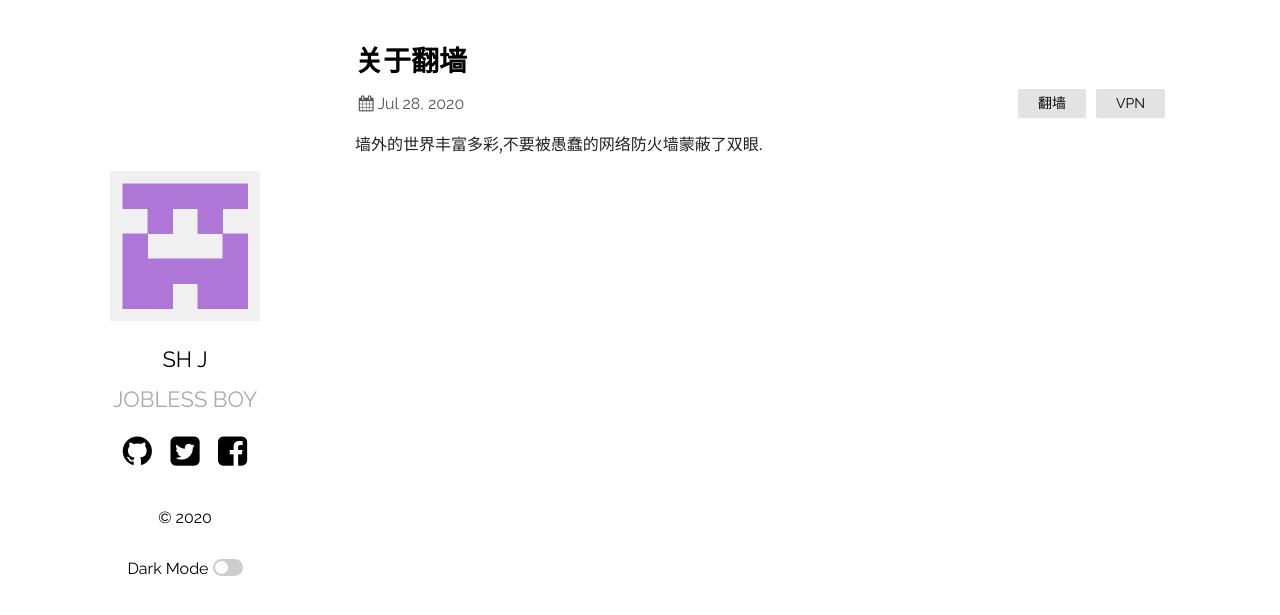
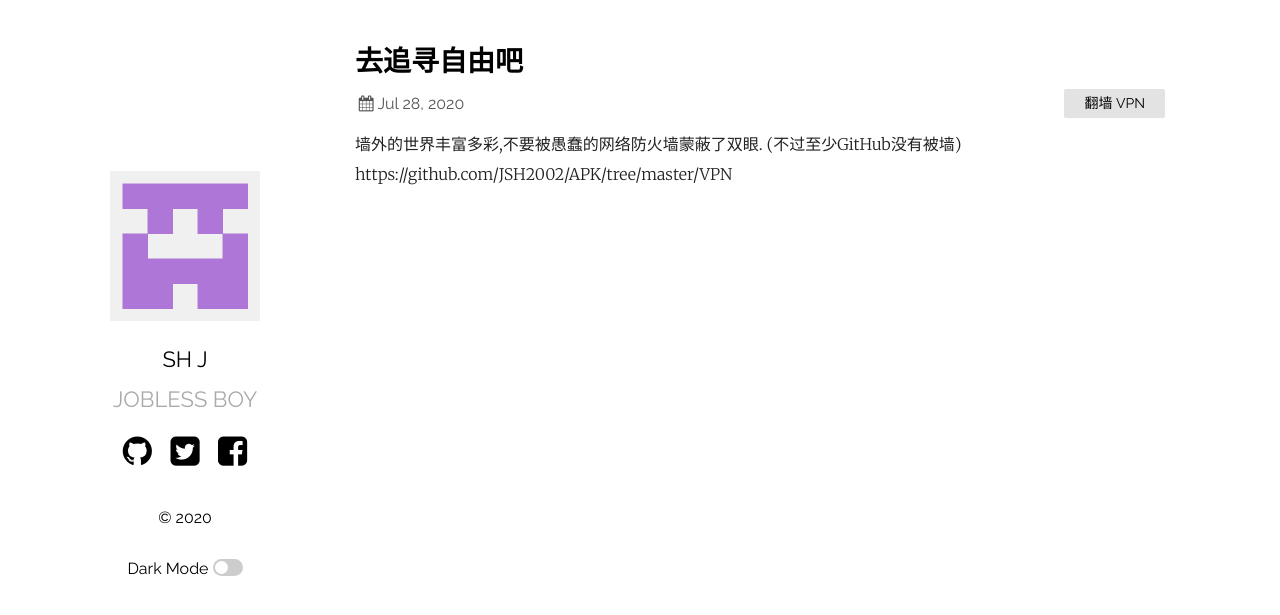
Before and after one commit to Joshpictures/joshpictures.github.io, a Jekyll site: the page built from 1.markdown, in a window 1280 px wide. Shown: the top 615 px of the page. Built offline with Jekyll 4.4.1, drawn with Linux system fonts in a browser that asks for light colours.

Commit message:
Update and rename _posts/2019-03-23-welcome-to-jekyll.markdown to 1.markdown

```diff
--- a/_posts/2019-03-23-welcome-to-jekyll.markdown
+++ b/1.markdown
@@ -1,8 +1,10 @@
 ---
 layout: post
-title:  关于翻墙
+title:  去追寻自由吧
 date:   2020-07-28
 categories: 翻墙   VPN
 ---
 
 墙外的世界丰富多彩,不要被愚蠢的网络防火墙蒙蔽了双眼.
+(不过至少GitHub没有被墙)
+https://github.com/JSH2002/APK/tree/master/VPN
```
